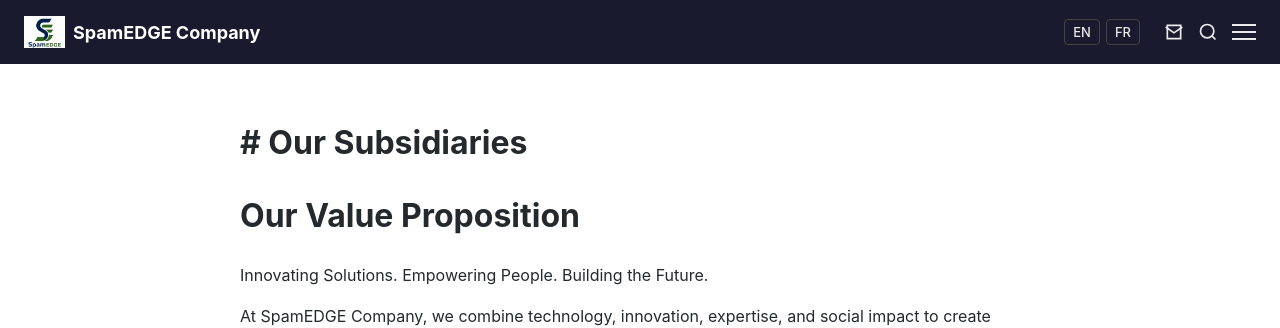
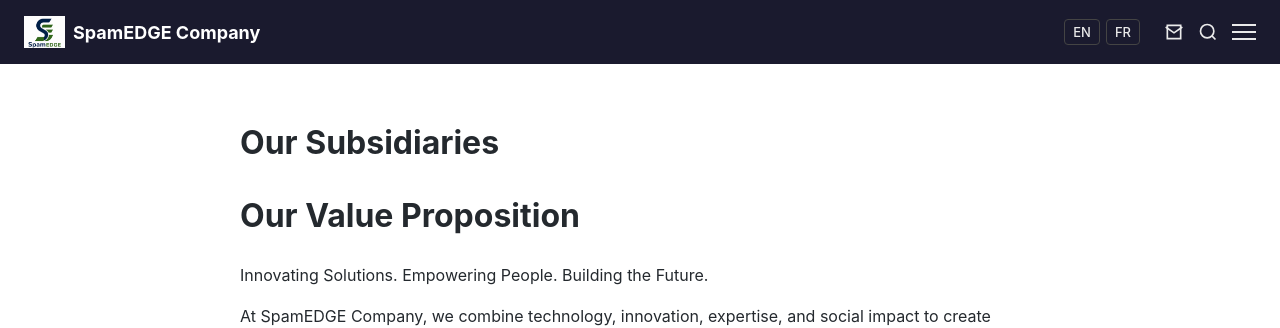
Before and after one commit to spamEDGEcompany/spamEDGEcompany.github.io, a Jekyll site: the page built from subsidiaries.md, in a window 1280 px wide. Shown: the top 328 px of the page. Built offline with Jekyll 4.4.1, drawn with Linux system fonts in a browser that asks for light colours.

```diff
--- a/subsidiaries.md
+++ b/subsidiaries.md
@@ -3,7 +3,7 @@ layout: default
 title: Subsidiaries
 ---
 
-# # Our Subsidiaries
+# Our Subsidiaries
 
 # Our Value Proposition
 Innovating Solutions. Empowering People. Building the Future.
```
